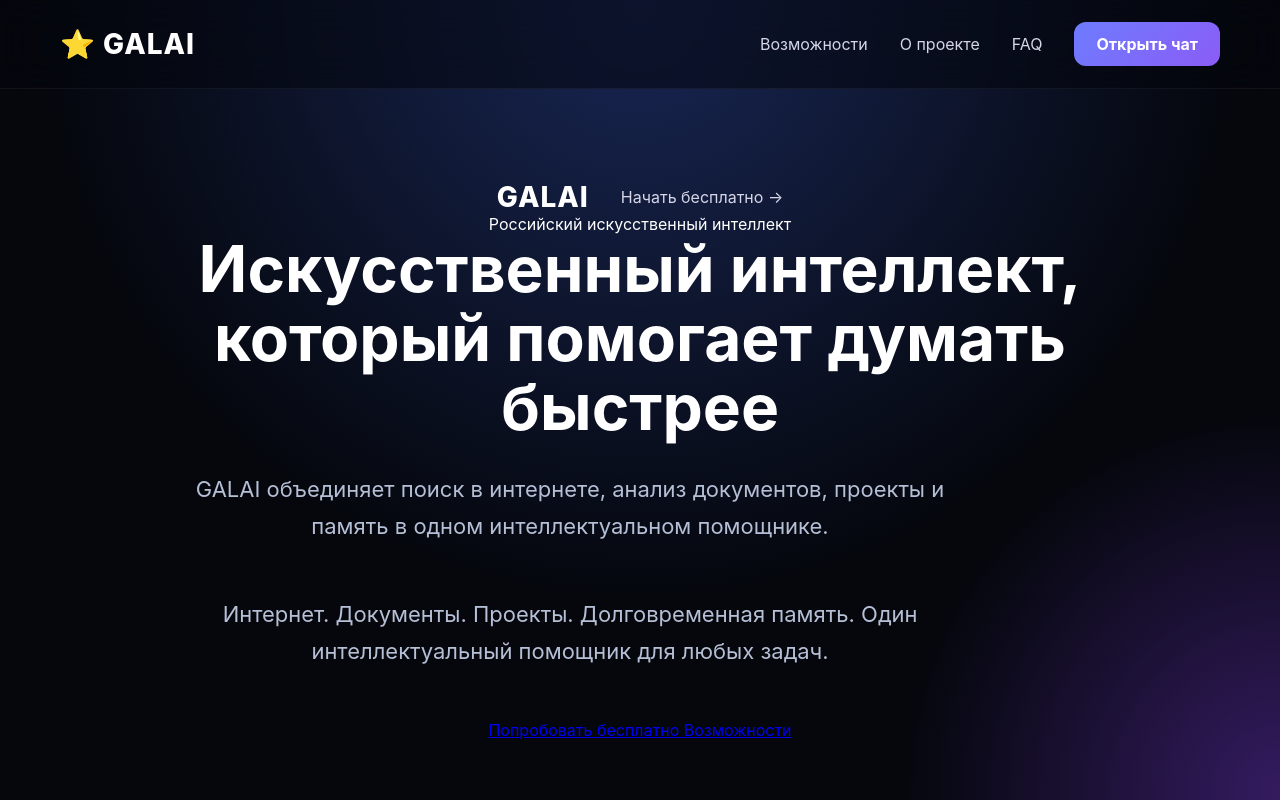
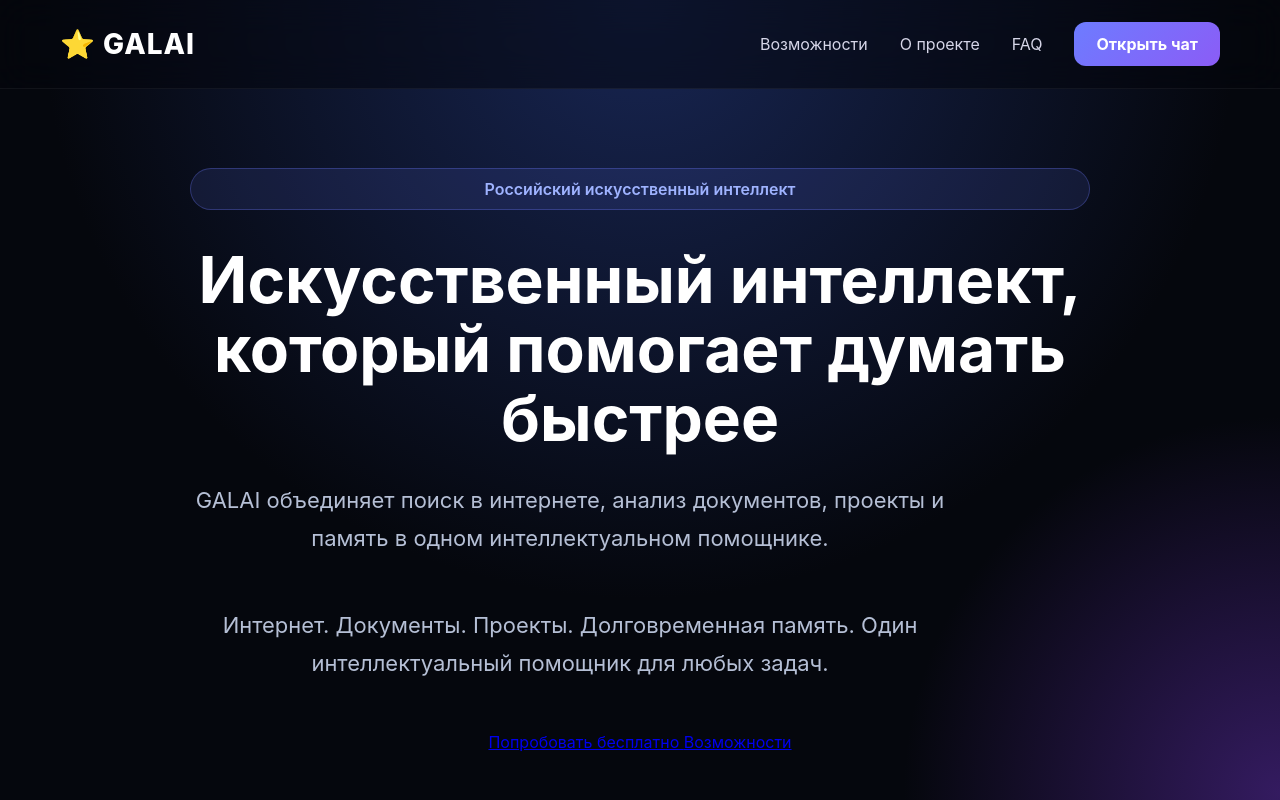
Before and after one commit to miryakunin-netizen/GALAI, a website: page public/landing.html in a window 1280 px wide. Shown: the top 800 px of the page. Drawn offline with Linux system fonts and the light colour scheme.

Commit message:
Update landing.html

```diff
--- a/public/landing.html
+++ b/public/landing.html
@@ -36,21 +36,10 @@
 
 <header class="hero">
 
-    <nav class="nav">
-
-        <div class="logo">
-            GALAI
-        </div>
-
-        <a class="buttonPrimary" href="/chat.html">
-    Начать бесплатно →
-</a>
-
-    </nav>
 
     <div class="heroContent">
 
-        <div class="heroBadge">
+        <div class="badge">
             Российский искусственный интеллект
         </div>
 
```
